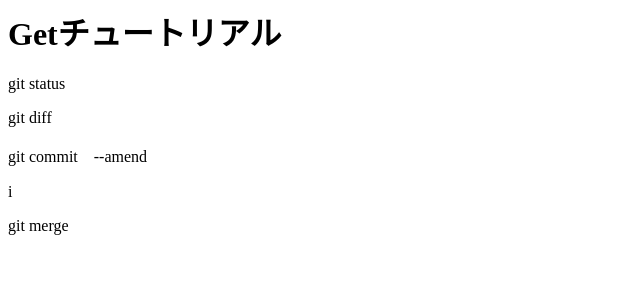
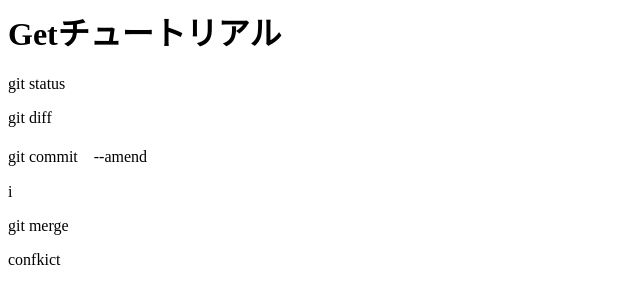
Before and after one commit to gohannoisii/git_tutorial, a plain HTML site: page index.html in a window 1280 px wide. Shown: the full height of the page, 0-640 px from the left. Drawn offline with Linux system fonts and the light colour scheme.

Commit message:
--コンフリクトを追記

```diff
--- a/index.html
+++ b/index.html
@@ -3,3 +3,4 @@
 <p>git diff </p>
 <p>git commit　--amend</p>i
 <p>git merge</p>
+<p>confkict</p>
```
